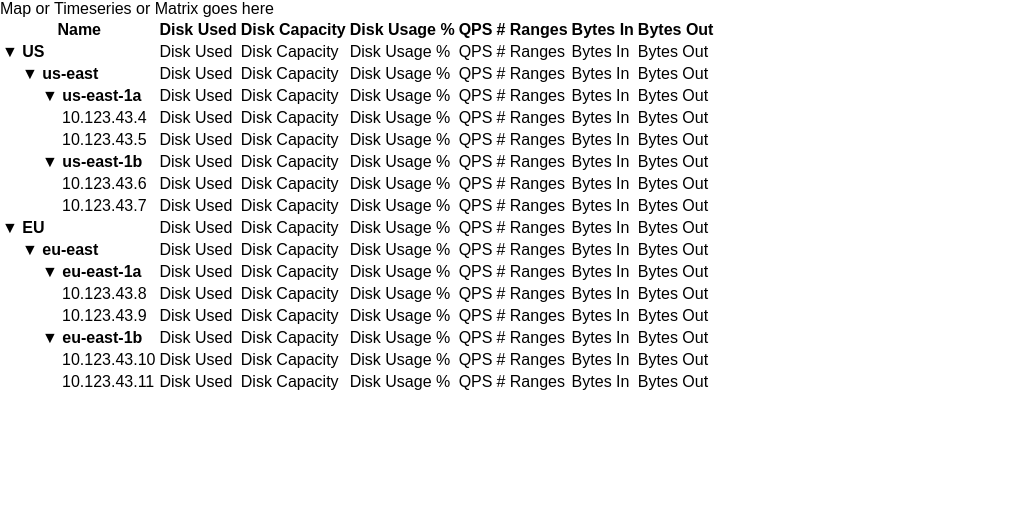
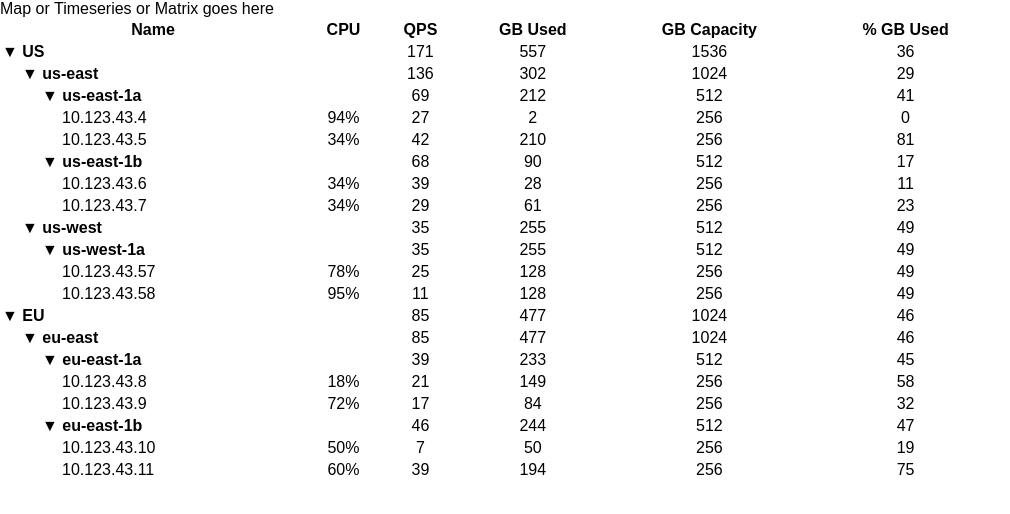
Before and after one commit to vilterp/dashboard-prototype, a React (Create React App) app: page / in a window 1280 px wide. Shown: the top 514 px of the page, without its empty margins (0-1010 px from the left). Built offline with nearby package versions, Linux system fonts and the light colour scheme; the HTML template or start-up script is replaced by a standard one.

Commit message:
summary stats

```diff
--- a/src/App.css
+++ b/src/App.css
@@ -6,3 +6,11 @@
 .treetable-node.hovered {
   background-color: rgb(213, 235, 241);
 }
+
+.treetable {
+  width: 1000px;
+}
+
+td.treetable-stat {
+  text-align: center;
+}
--- a/src/App.js
+++ b/src/App.js
@@ -21,11 +21,23 @@ const nodeTree =
               children: [
                 {
                   type: TYPE_NODE,
-                  name: '10.123.43.4'
+                  name: '10.123.43.4',
+                  stats: {
+                    CPU: Math.random() * 100,
+                    QPS: Math.random() * 50,
+                    gbUsed: Math.random() * 256,
+                    gbCapacity: 256
+                  }
                 },
                 {
                   type: TYPE_NODE,
-                  name: '10.123.43.5'
+                  name: '10.123.43.5',
+                  stats: {
+                    CPU: 34,
+                    QPS: Math.random() * 50,
+                    gbUsed: Math.random() * 256,
+                    gbCapacity: 256
+                  }
                 },
               ]
             },
@@ -35,11 +47,55 @@ const nodeTree =
               children: [
                 {
                   type: TYPE_NODE,
-                  name: '10.123.43.6'
+                  name: '10.123.43.6',
+                  stats: {
+                    CPU: 34,
+                    QPS: Math.random() * 50,
+                    gbUsed: Math.random() * 256,
+                    gbCapacity: 256
+                  }
                 },
                 {
                   type: TYPE_NODE,
-                  name: '10.123.43.7'
+                  name: '10.123.43.7',
+                  stats: {
+                    CPU: 34,
+                    QPS: Math.random() * 50,
+                    gbUsed: Math.random() * 256,
+                    gbCapacity: 256
+                  }
+                },
+              ]
+            }
+          ]
+        },
+        {
+          type: TYPE_LOCALITY,
+          name: 'us-west',
+          children: [
+            {
+              type: TYPE_LOCALITY,
+              name: 'us-west-1a',
+              children: [
+                {
+                  type: TYPE_NODE,
+                  name: '10.123.43.57',
+                  stats: {
+                    CPU: Math.random() * 100,
+                    QPS: Math.random() * 50,
+                    gbUsed: Math.random() * 256,
+                    gbCapacity: 256
+                  }
+                },
+                {
+                  type: TYPE_NODE,
+                  name: '10.123.43.58',
+                  stats: {
+                    CPU: Math.random() * 100,
+                    QPS: Math.random() * 50,
+                    gbUsed: Math.random() * 256,
+                    gbCapacity: 256
+                  }
                 },
               ]
             }
@@ -61,11 +117,23 @@ const nodeTree =
               children: [
                 {
                   type: TYPE_NODE,
-                  name: '10.123.43.8'
+                  name: '10.123.43.8',
+                  stats: {
+                    CPU: Math.random() * 100,
+                    QPS: Math.random() * 50,
+                    gbUsed: Math.random() * 256,
+                    gbCapacity: 256
+                  }
                 },
                 {
                   type: TYPE_NODE,
-                  name: '10.123.43.9'
+                  name: '10.123.43.9',
+                  stats: {
+                    CPU: Math.random() * 100,
+                    QPS: Math.random() * 50,
+                    gbUsed: Math.random() * 256,
+                    gbCapacity: 256
+                  }
                 },
               ]
             },
@@ -75,11 +143,23 @@ const nodeTree =
               children: [
                 {
                   type: TYPE_NODE,
-                  name: '10.123.43.10'
+                  name: '10.123.43.10',
+                  stats: {
+                    CPU: Math.random() * 100,
+                    QPS: Math.random() * 50,
+                    gbUsed: Math.random() * 256,
+                    gbCapacity: 256
+                  }
                 },
                 {
                   type: TYPE_NODE,
-                  name: '10.123.43.11'
+                  name: '10.123.43.11',
+                  stats: {
+                    CPU: Math.random() * 100,
+                    QPS: Math.random() * 50,
+                    gbUsed: Math.random() * 256,
+                    gbCapacity: 256
+                  }
                 },
               ]
             }
--- a/src/TreeTable.js
+++ b/src/TreeTable.js
@@ -4,6 +4,20 @@ import classNames from 'classnames';
 
 function stringifyPath(path) {
   return path.map((elem) => `"${elem.replace(/"/, '"')}"`).join(',');
+}
+
+const EMPTY_STATS = {
+  QPS: 0,
+  gbUsed: 0,
+  gbCapacity: 0
+};
+
+function addStats(a, b) {
+  return {
+    QPS: a.QPS + b.QPS,
+    gbUsed: a.gbUsed + b.gbUsed,
+    gbCapacity: a.gbCapacity + b.gbCapacity
+  };
 }
 
 class TreeTable extends Component {
@@ -55,20 +69,40 @@ class TreeTable extends Component {
     const output = [];
     const collapsedNodes = this.state.collapsedNodes;
     const hoveredNodes = this.state.hoveredNodes;
+
+    // stringified path => stats
+    const memoizedStats = {};
+
+    function getStats(node, strPathToNode) {
+      if (node.type === TYPE_NODE) {
+        return node.stats;
+      }
+      if (memoizedStats[strPathToNode]) {
+        return memoizedStats[strPathToNode];
+      }
+      let result = EMPTY_STATS;
+      node.children.forEach((childNode) => {
+        result = addStats(result, getStats(childNode));
+      });
+      return result;
+    }
+
     function recur(node, depth, pathSoFar) {
       const pathToThis = [];
       pathSoFar.forEach((pathElem) => { pathToThis.push(pathElem); }); // TODO: copy func somewhere?
       if (node.type !== TYPE_CLUSTER) {
         pathToThis.push(node.name);
       }
-      const nodeCollapsed = collapsedNodes.has(stringifyPath(pathToThis));
+      const strPathToThis = stringifyPath(pathToThis);
+      const nodeCollapsed = collapsedNodes.has(strPathToThis);
       if (node.type !== TYPE_CLUSTER) {
         output.push({
           depth: depth,
           node: node,
           path: pathToThis,
-          hovered: hoveredNodes.has(stringifyPath(pathToThis)),
-          collapsed: nodeCollapsed
+          hovered: hoveredNodes.has(strPathToThis),
+          collapsed: nodeCollapsed,
+          stats: getStats(node, strPathToThis)
         });
       }
       if (node.type !== TYPE_NODE && !nodeCollapsed) {
@@ -91,17 +125,15 @@ class TreeTable extends Component {
     const handleUnHover = this.handleUnHover.bind(this);
 
     return (
-      <table>
+      <table className="treetable">
         <thead>
           <tr>
-            <th>Name</th>
-            <th>Disk Used</th>
-            <th>Disk Capacity</th>
-            <th>Disk Usage %</th>
+            <th style={{ width: 300 }}>Name</th>
+            <th>CPU</th>
             <th>QPS</th>
-            <th># Ranges</th>
-            <th>Bytes In</th>
-            <th>Bytes Out</th>
+            <th>GB Used</th>
+            <th>GB Capacity</th>
+            <th>% GB Used</th>
           </tr>
         </thead>
         <tbody>
@@ -142,6 +174,8 @@ class Node extends Component {
       arrow = flattenedNode.collapsed ? '▶ ' : '▼ ';
     }
 
+    const stats = flattenedNode.stats;
+
     return (
       <tr
         className={trClassnames}
@@ -155,13 +189,11 @@ class Node extends Component {
         >
           {arrow}{node.name}
         </td>
-        <td>Disk Used</td>
-        <td>Disk Capacity</td>
-        <td>Disk Usage %</td>
-        <td>QPS</td>
-        <td># Ranges</td>
-        <td>Bytes In</td>
-        <td>Bytes Out</td>
+        <td className="treetable-stat">{node.type === TYPE_NODE ? `${Math.round(stats.CPU)}%` : ''}</td>
+        <td className="treetable-stat">{Math.round(stats.QPS)}</td>
+        <td className="treetable-stat">{Math.round(stats.gbUsed)}</td>
+        <td className="treetable-stat">{Math.round(stats.gbCapacity)}</td>
+        <td className="treetable-stat">{Math.floor(stats.gbUsed / stats.gbCapacity * 100)}</td>
       </tr>
     );
   }
```
